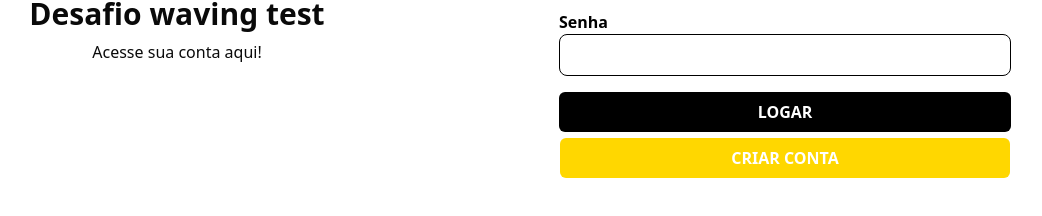
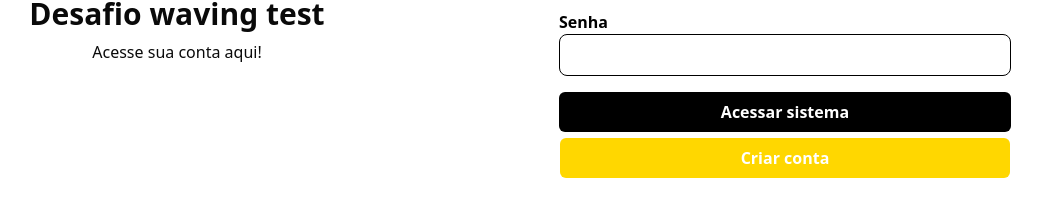
Before and after one commit to gabrielolivra/waving-test-frontend, a Next.js app: page /login in a window 1280 px wide. Shown: the part 370-586 px from the top of the page, without its empty margins (127-1169 px from the left). Built offline with nearby package versions, Linux system fonts and the light colour scheme; no server answers.

Commit message:
adjust login component and register component

```diff
--- a/app/login/_partial/login-form.tsx
+++ b/app/login/_partial/login-form.tsx
@@ -49,7 +49,7 @@ export default function LoginForm() {
             className="mt-4 w-full"
             aria-disabled={isPending}
           >
-            LOGAR
+            Acessar sistema
           </Button>
           <div className="flex h-8 items-end space-x-1">
             {errorMessage && (
@@ -69,7 +69,7 @@ export default function LoginForm() {
           className="mt-4 w-[450px]"
           aria-disabled={isPending}
         >
-          CRIAR CONTA
+          Criar conta
         </Button>
       </a>
     </div>
--- a/app/register/_partial/register-form.tsx
+++ b/app/register/_partial/register-form.tsx
@@ -112,7 +112,7 @@ export default function RegisterForm() {
           </div>
 
           <Button tipo="success" className="mt-4 w-full" type="submit">
-            REGISTRAR
+            Registrar
           </Button>
         </div>
       </form>
@@ -122,7 +122,7 @@ export default function RegisterForm() {
           className="mt-4 w-[450px]"
           aria-disabled
         >
-          LOGAR
+          Acessar sistema
         </Button>
       </a>
     </div>
```
